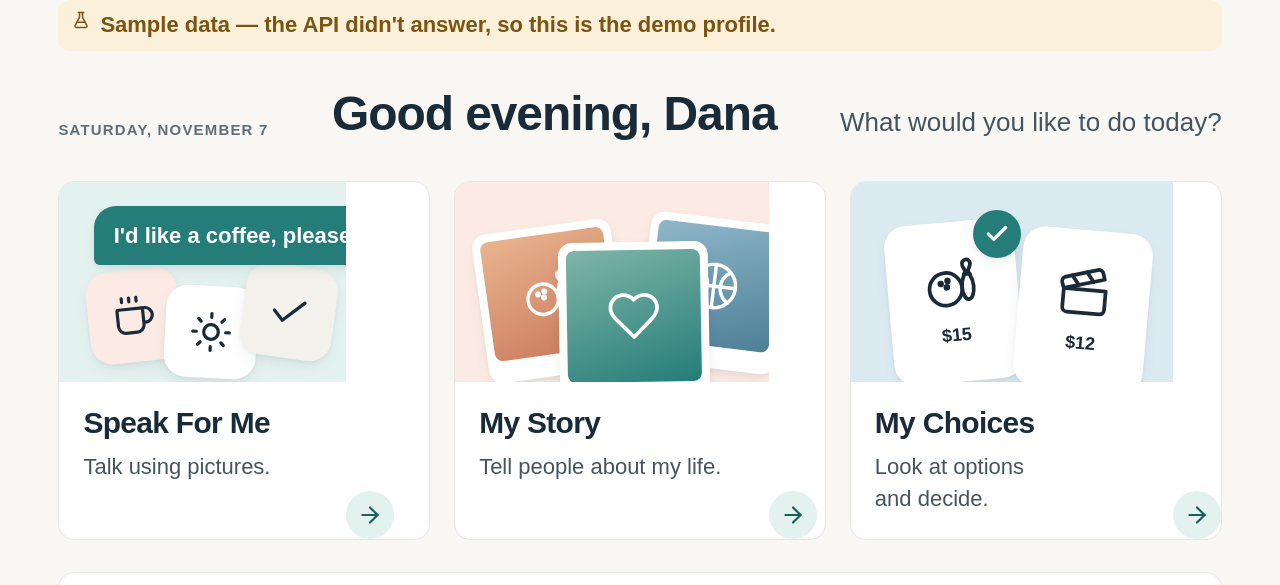
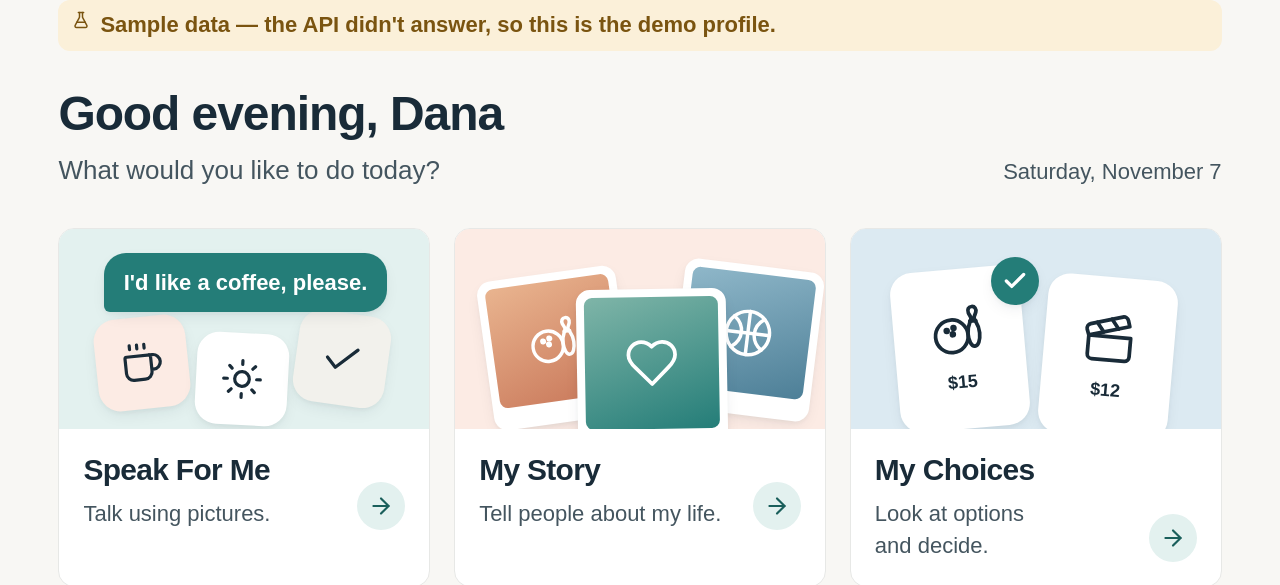
Before and after one commit to Chuckyecheesy/InMyWords, a Next.js app in the folder web/: page /resident/dana in a window 1280 px wide. Shown: the part 121-706 px from the top of the page. Built offline with nearby package versions, Linux system fonts and the light colour scheme; no server answers; a web font is replaced by a local one.

Commit message:
Improve resident UI clarity and accessibility

```diff
--- a/web/app/resident/[id]/page.tsx
+++ b/web/app/resident/[id]/page.tsx
@@ -33,11 +33,13 @@ export default async function ResidentHomePage({
   return (
     <div className="home">
       <header className="home-hero">
-        <p className="eyebrow">{TODAY.format(new Date())}</p>
-        <h1>
-          {greeting()}, {name}
-        </h1>
-        <p className="lead">What would you like to do today?</p>
+        <div className="home-heading">
+          <h1>{greeting()}, {name}</h1>
+          <p className="lead">What would you like to do today?</p>
+        </div>
+        <time className="home-date" dateTime={new Date().toISOString()}>
+          {TODAY.format(new Date())}
+        </time>
       </header>
 
       <nav className="feature-grid" aria-label="What would you like to do?">
@@ -47,10 +49,10 @@ export default async function ResidentHomePage({
             <div className="feature-body">
               <h2>{feature.title}</h2>
               <p>{feature.text}</p>
+              <span className="feature-go" aria-hidden="true">
+                <ArrowRight size={26} />
+              </span>
             </div>
-            <span className="feature-go" aria-hidden="true">
-              <ArrowRight size={26} />
-            </span>
           </Link>
         ))}
       </nav>
```
